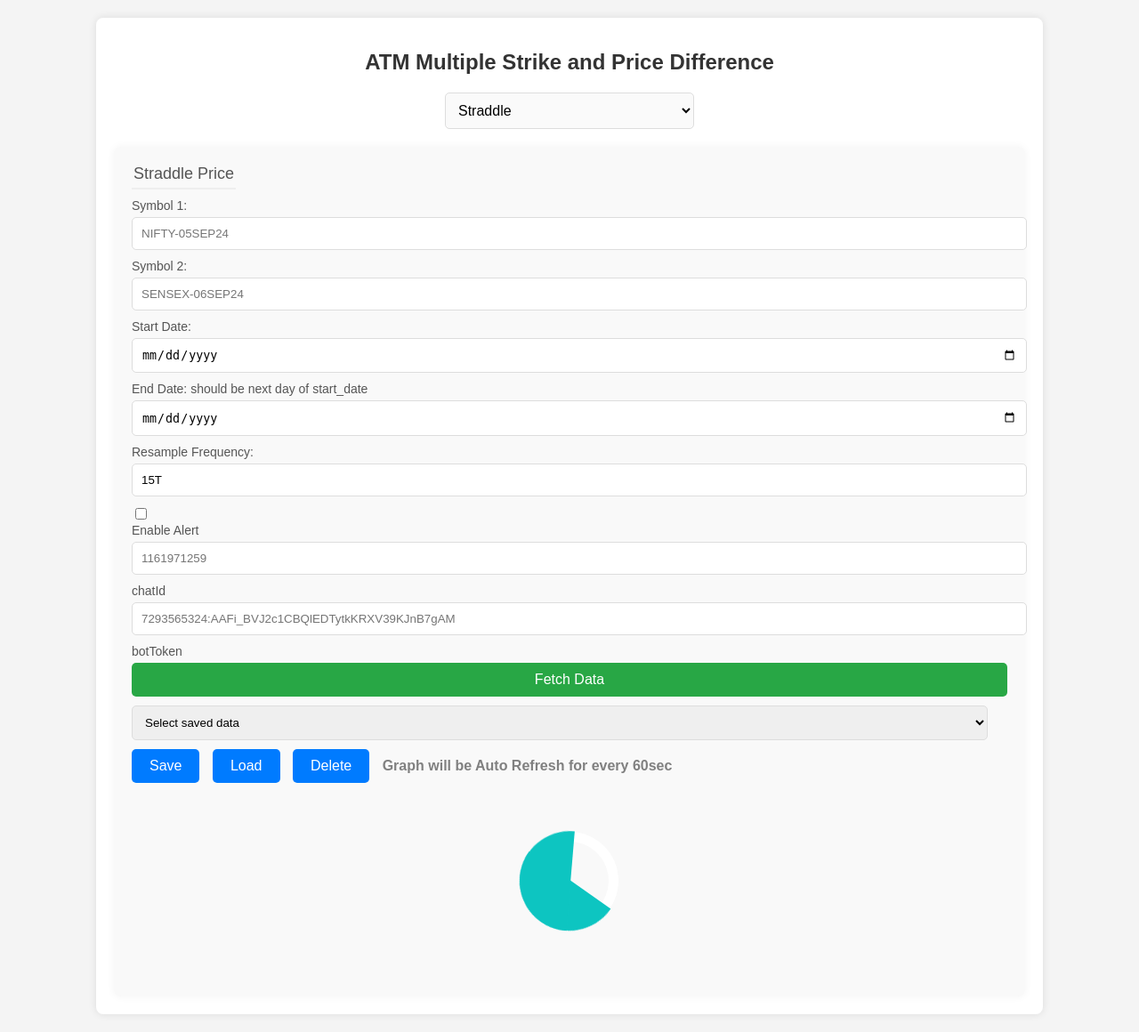
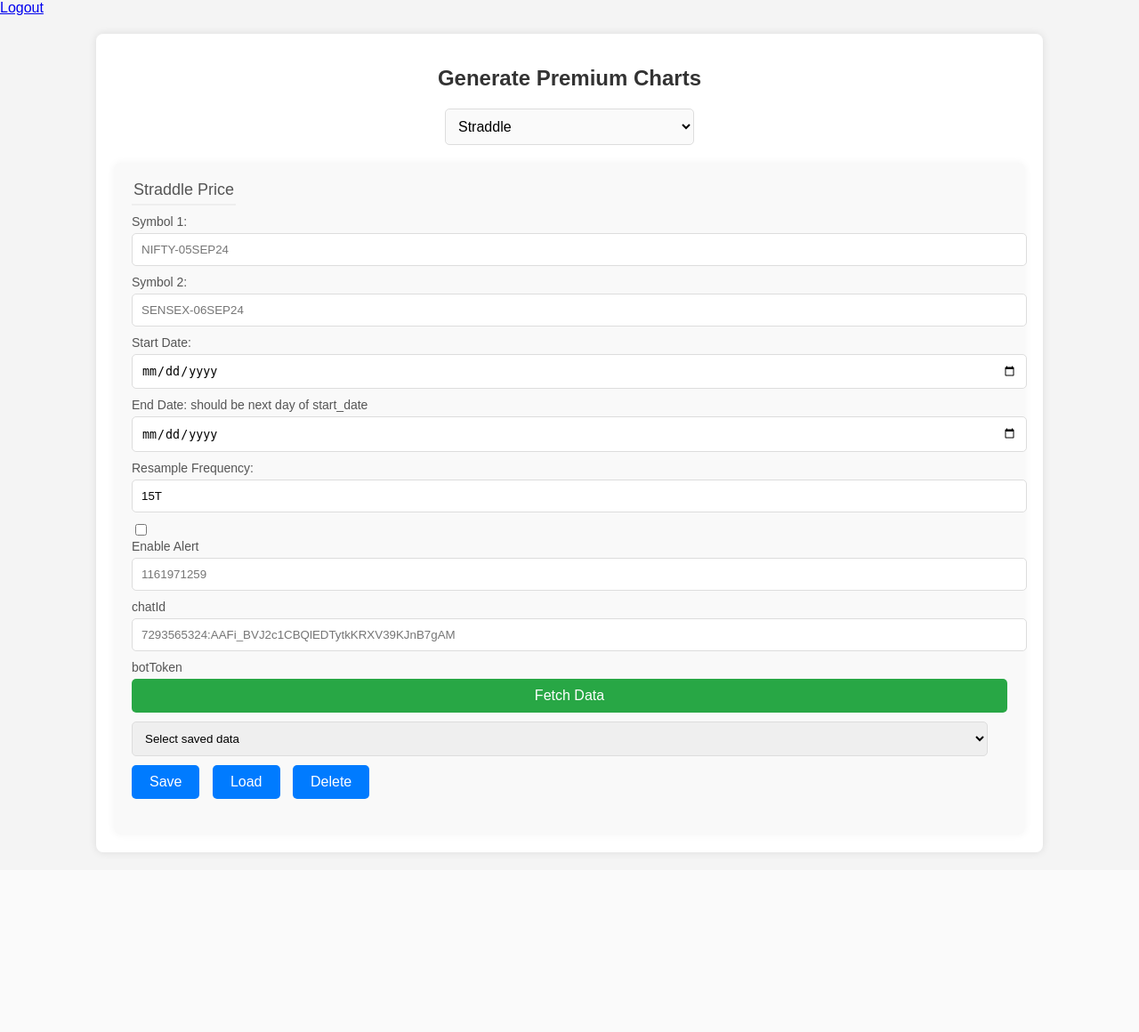
Before and after one commit to AdjustmentTrader/charts, a Python web app: template flask/templates/index.html in a window 1280 px wide. Shown: the whole page at 89% size. After the commit the page ends 961 px from the top, so only its background shows below. Run offline with Jinja, Linux system fonts and the light colour scheme; the template is opened without the code that fills it, so the values that code supplies are empty.

Commit message:
Update index.html

```diff
--- a/flask/templates/index.html
+++ b/flask/templates/index.html
@@ -8,9 +8,24 @@
     <script src="https://code.jquery.com/jquery-3.6.0.min.js"></script>
 </head>
 <body>
+
+        <!-- Flash Messages -->
+        {% with messages = get_flashed_messages() %}
+        {% if messages %}
+            <div class="flash-message">
+                {% for message in messages %}
+                    <p>{{ message }}</p>
+                {% endfor %}
+            </div>
+            {% endif %}
+        {% endwith %}
+
+        <a href="{{ url_for('logout') }}" class="logout-link">Logout</a>
+
+
     <script src="{{ url_for('static', filename='script.js') }}"></script>
     <div class="container">
-        <h1>ATM Multiple Strike and Price Difference</h1>
+        <h1 class="premium-charts-title">Generate Premium Charts</h1>
         <div class="tabs">
             <select onchange="onTabChange(event)">
                 <option value="tab1">Straddle</option>
@@ -59,12 +74,11 @@
                 <button onclick="saveFormData('#dataForm1')">Save</button>
                 <button onclick="loadFormData('#dataForm1')">Load</button>
                 <button onclick="deleteFormData()">Delete</button>
-                <label for="Auto" style="display: inline-block; font-weight: bold;  color: grey; font-size: 16px; text-align: center; ">
-                            Graph will be Auto Refresh for every 60sec
-                </label>
             </div>
-            <div id="loading-screen2" style="display:none;" class="loader">Loading...</div>
-            <img id="graph-img-tab1" class="graph-img" alt="Graph for Tab 1">
+            <div class="graph-container">
+                <div id="loading-screen" class="loader" style="display:none;">Loading...</div>
+                <img id="graph-img-tab1" class="graph-img">
+            </div>
         </div>
 
         <!-- Tab 2 -->
@@ -159,9 +173,6 @@
                 <button onclick="saveFormData('#dataForm2')">Save</button>
                 <button onclick="loadFormData('#dataForm2')">Load</button>
                 <button onclick="deleteFormData()">Delete</button>
-                <label for="Auto" style="display: inline-block; font-weight: bold;  color: grey; font-size: 16px; text-align: center; ">
-                            Graph will be Auto Refresh for every 60sec
-                </label>
             </div>
             <div class="table-container">
                 <h3 onclick="toggleTable('outputTable1')">Double Calendar</h3>
@@ -191,8 +202,10 @@
                 </table>
             </div>
 
-            <div id="loading-screen" style="display:none;" class="loader">Loading...</div>
-            <img id="graph-img-tab2" class="graph-img" alt="Graph for Tab 2">
+            <div class="graph-container">
+                <div id="loading-screen2" class="loader" style="display:none;">Loading...</div>
+                <img id="graph-img-tab2" class="graph-img">
+            </div>
         </div>
 
         <!-- Tab 3 -->
@@ -210,7 +223,7 @@
                 <button onclick="loadFormData('#dataForm3')">Load</button>
                 <button onclick="deleteFormData()">Delete</button>
             </div> -->
-            <img id="graph-img-tab3" class="graph-img" alt="Graph for Tab 3">
+            <img id="graph-img-tab3" class="graph-img">
         </div>
 
         <!-- Tab 4 -->
@@ -253,12 +266,9 @@
                 <button onclick="saveFormData('#dataForm4')">Save</button>
                 <button onclick="loadFormData('#dataForm4')">Load</button>
                 <button onclick="deleteFormData()">Delete</button>
-                <label for="Auto" style="display: inline-block; font-weight: bold;  color: grey; font-size: 16px; text-align: center; ">
-                    Graph will be Auto Refresh for every 60sec
-                </label>
             </div>
             <div id="loading-screen" style="display:none;" class="loader">Loading...</div>
-            <img id="graph-img-tab4" class="graph-img" alt="Graph for Tab 4">
+            <img id="graph-img-tab4" class="graph-img">
         </div>
 
         <!-- Tab 5 -->
@@ -302,12 +312,9 @@
                 <button onclick="saveFormData('#dataForm5')">Save</button>
                 <button onclick="loadFormData('#dataForm5')">Load</button>
                 <button onclick="deleteFormData()">Delete</button>
-                <label for="Auto" style="display: inline-block; font-weight: bold;  color: grey; font-size: 16px; text-align: center; ">
-                    Graph will be Auto Refresh for every 60sec
-                </label>
             </div>
             <div id="loading-screen" style="display:none;" class="loader">Loading...</div>
-            <img id="graph-img-tab5" class="graph-img" alt="Graph for Tab 5">
+            <img id="graph-img-tab5" class="graph-img">
         </div>
 
         <!-- Tab 5 -->
@@ -345,39 +352,9 @@
                 <button onclick="saveFormData('#dataForm6')">Save</button>
                 <button onclick="loadFormData('#dataForm6')">Load</button>
                 <button onclick="deleteFormData()">Delete</button>
-                <label for="Auto" style="display: inline-block; font-weight: bold;  color: grey; font-size: 16px; text-align: center; ">
-                    Graph will be Auto Refresh for every 60sec
-                </label>
             </div>
-            <img id="graph-img-tab6" class="graph-img" alt="Graph for Tab 6">
+            <img id="graph-img-tab6" class="graph-img">
         </div>
-
-        {% with messages = get_flashed_messages(with_categories=true) %}
-            {% if messages %}
-                <div class="flash-messages">
-                    <ul>
-                        {% for category, message in messages %}
-                            <li class="{{ category }}">{{ message }}</li>
-                        {% endfor %}
-                    </ul>
-                </div>
-            {% endif %}
-        {% endwith %}
     </div>
 </body>
 </html>
-
-
-
-
-<!-- BANKNIFTY-52600C-25SEP24:BANKNIFTY-52200P-25SEP24:BANKNIFTY-52500C-01OCT24:BANKNIFTY-52500P-01OCT24
-BANKNIFTY-52700C-25SEP24:BANKNIFTY-52300P-25SEP24:BANKNIFTY-52600C-01OCT24:BANKNIFTY-52600P-01OCT24
-BANKNIFTY-52800C-25SEP24:BANKNIFTY-52400P-25SEP24:BANKNIFTY-52700C-01OCT24:BANKNIFTY-52700P-01OCT24
-BANKNIFTY-52900C-25SEP24:BANKNIFTY-52500P-25SEP24:BANKNIFTY-52800C-01OCT24:BANKNIFTY-52800P-01OCT24
-BANKNIFTY-53000C-25SEP24:BANKNIFTY-52600P-25SEP24:BANKNIFTY-52900C-01OCT24:BANKNIFTY-52900P-01OCT24
-
-BANKNIFTY-53100C-25SEP24:BANKNIFTY-52800P-25SEP24:BANKNIFTY-53100C-01OCT24:BANKNIFTY-53100P-01OCT24
-BANKNIFTY-53200C-25SEP24:BANKNIFTY-52900P-25SEP24:BANKNIFTY-53200C-01OCT24:BANKNIFTY-53200P-01OCT24
-BANKNIFTY-53300C-25SEP24:BANKNIFTY-53000P-25SEP24:BANKNIFTY-53300C-01OCT24:BANKNIFTY-53300P-01OCT24
-BANKNIFTY-53400C-25SEP24:BANKNIFTY-53200P-25SEP24:BANKNIFTY-53400C-01OCT24:BANKNIFTY-53400P-01OCT24
-BANKNIFTY-53500C-25SEP24:BANKNIFTY-53300P-25SEP24:BANKNIFTY-53500C-01OCT24:BANKNIFTY-53500P-01OCT24 -->
```
